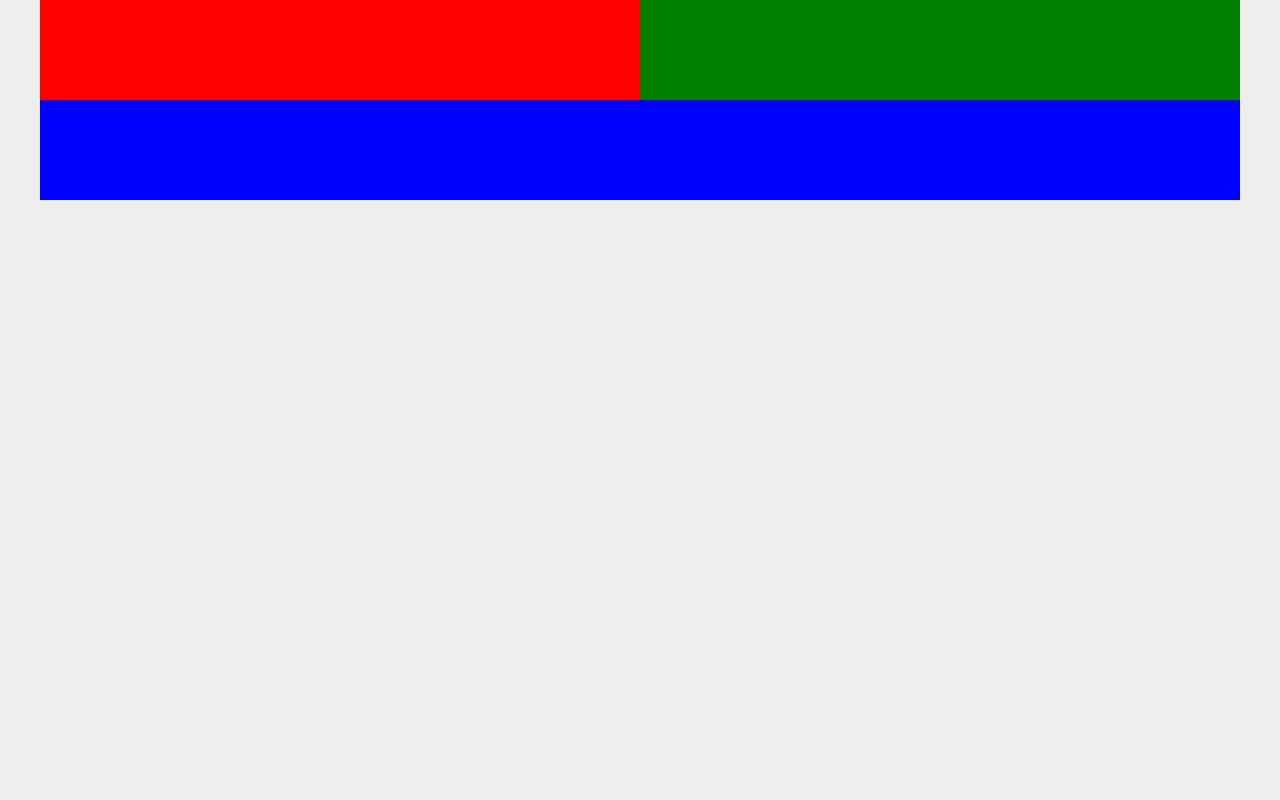
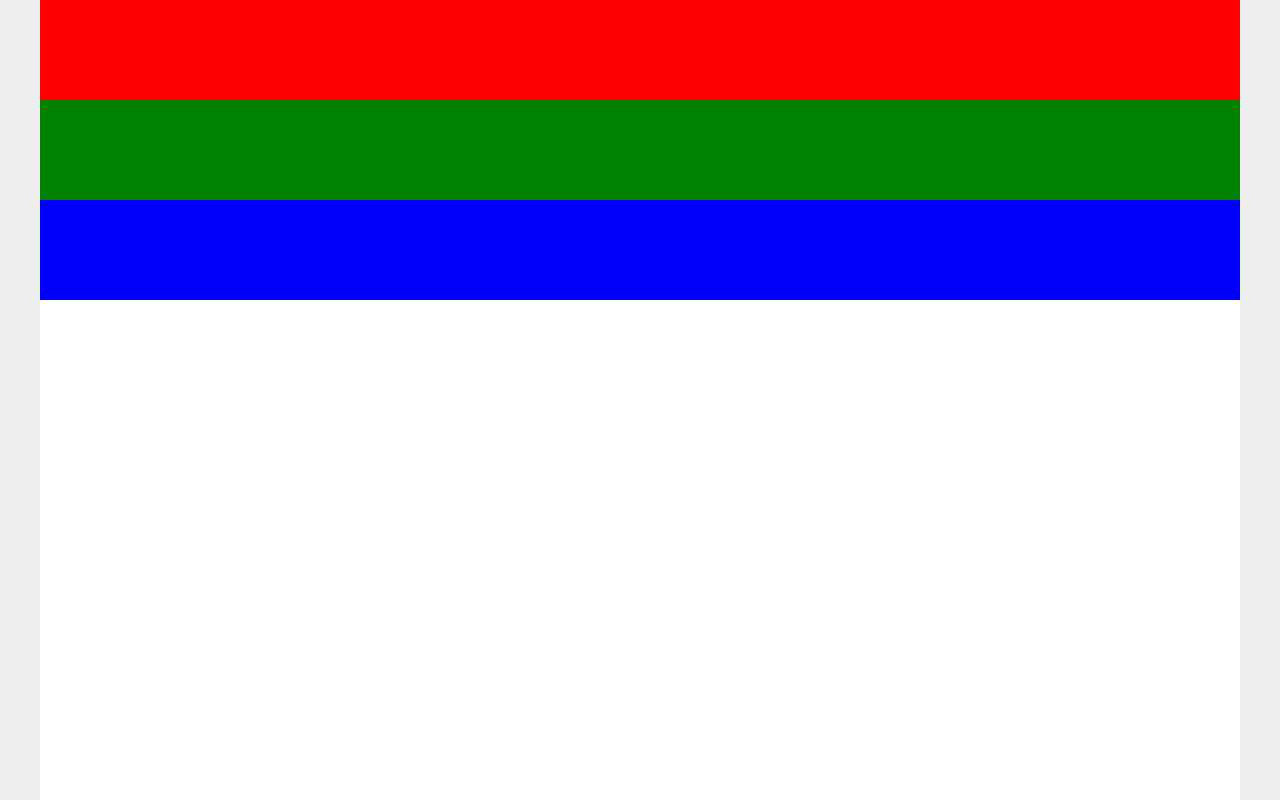
Before and after one commit to jakub-biernacik/CSS-Flexbox-kurs, a plain HTML site: page index.html in a window 1280 px wide. Drawn offline with Linux system fonts and the light colour scheme.

Commit message:
set the boxes from index.html to a column using flex flow

```diff
--- a/style.css
+++ b/style.css
@@ -17,13 +17,14 @@ body{
     display:flex;
     background-color: white;
     flex-wrap: wrap;
+    flex-flow: column;
+    justify-content: flex-start;
+    height: 800px;
 }
 
 .box{
     height: 100px;
-    min-width: 500px;
-    flex: 1 0 200px;
-
+    flex: 0 0 100px;
 }
 
 .one{
```
